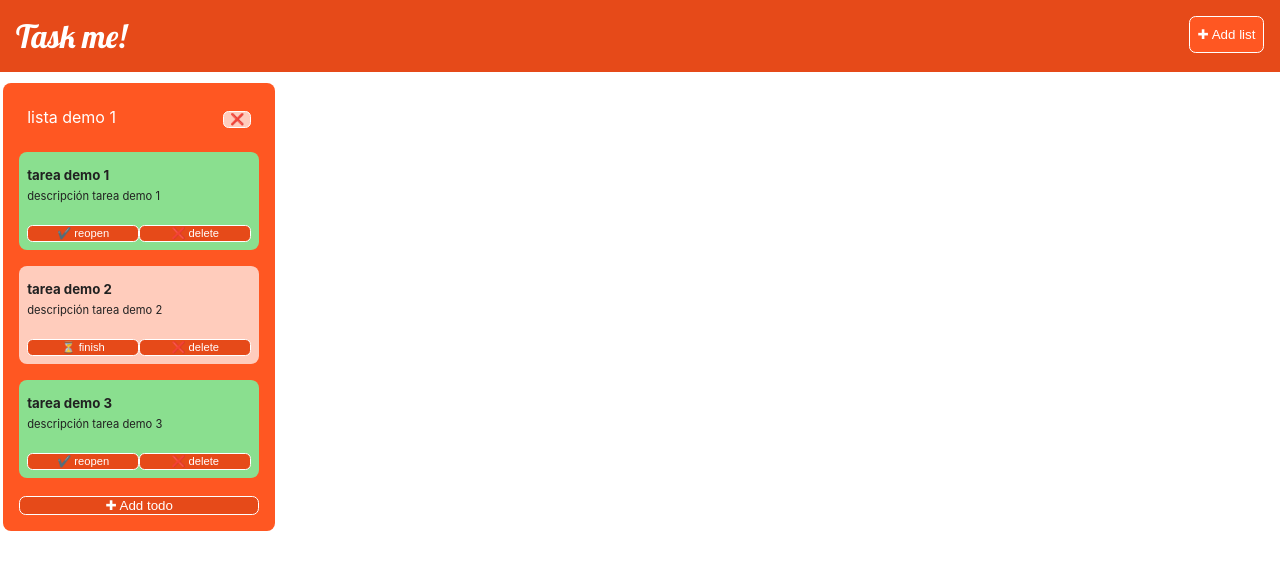
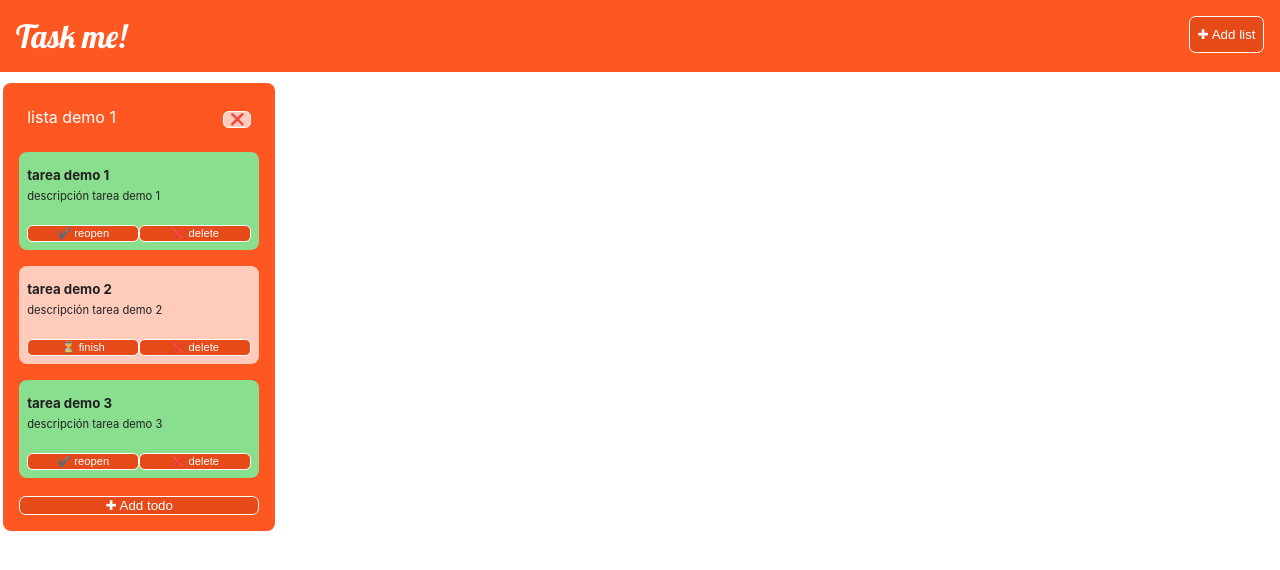
Before and after one commit to diegosuarez-dev/reto3-trellolike, a React (Create React App) app: page / in a window 1280 px wide. Shown: the top 570 px of the page. Built offline with nearby package versions, Linux system fonts and the light colour scheme.

Commit message:
Ajustes en maquetación del header

```diff
--- a/src/components/Header/Header.css
+++ b/src/components/Header/Header.css
@@ -1,5 +1,5 @@
 .header {
-  background: #E64A19;
+  background: #FF5722;
   color: #FFFFFF;
   padding: 1em;
   display: flex;
@@ -21,7 +21,7 @@
   padding: 0.5em;
   height: 37px;
   min-width: 75px;
-  background-color: #FF5722;
+  background-color: #E64A19;
   color: #FFFFFF;
   border-width: 1px;
   border-color: #FFFFFF;
@@ -30,7 +30,7 @@
   cursor: pointer;
 }
 .header .listActions button:hover {
-  background-color: #E64A19;
+  background-color: #FF5722;
 }
 .header .listActions .inputContainer {
   width: 100%;
--- a/src/components/Header/Header.scss
+++ b/src/components/Header/Header.scss
@@ -1,6 +1,6 @@
 @import '../../colors.scss';
 .header {
-    background: $dark-primary;
+    background: $primary;
     color: $white;
     padding: 1em;
     display: flex;
@@ -20,7 +20,7 @@
             padding: 0.5em;
             height: 37px;
             min-width: 75px;
-            background-color: $primary;
+            background-color: $dark-primary;
             color: $white;
             border-width: 1px;
             border-color: $white;
@@ -29,7 +29,7 @@
             cursor: pointer;
         }
         button:hover {
-            background-color: $dark-primary;
+            background-color: $primary;
         }
         .inputContainer {
             width: 100%;
```
Also changed, not shown: 1 other file (tests, documents, lock files or other folders).
